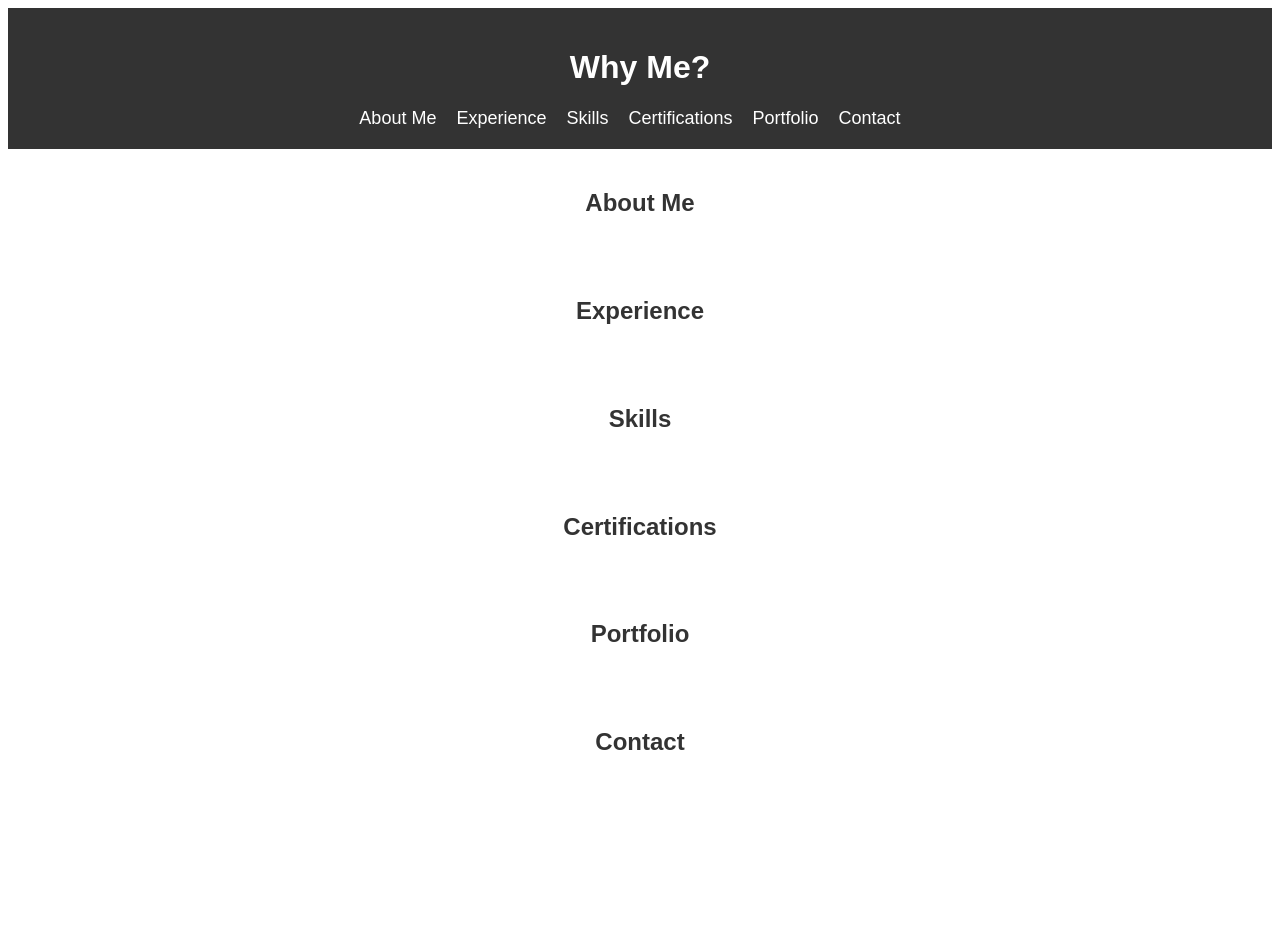
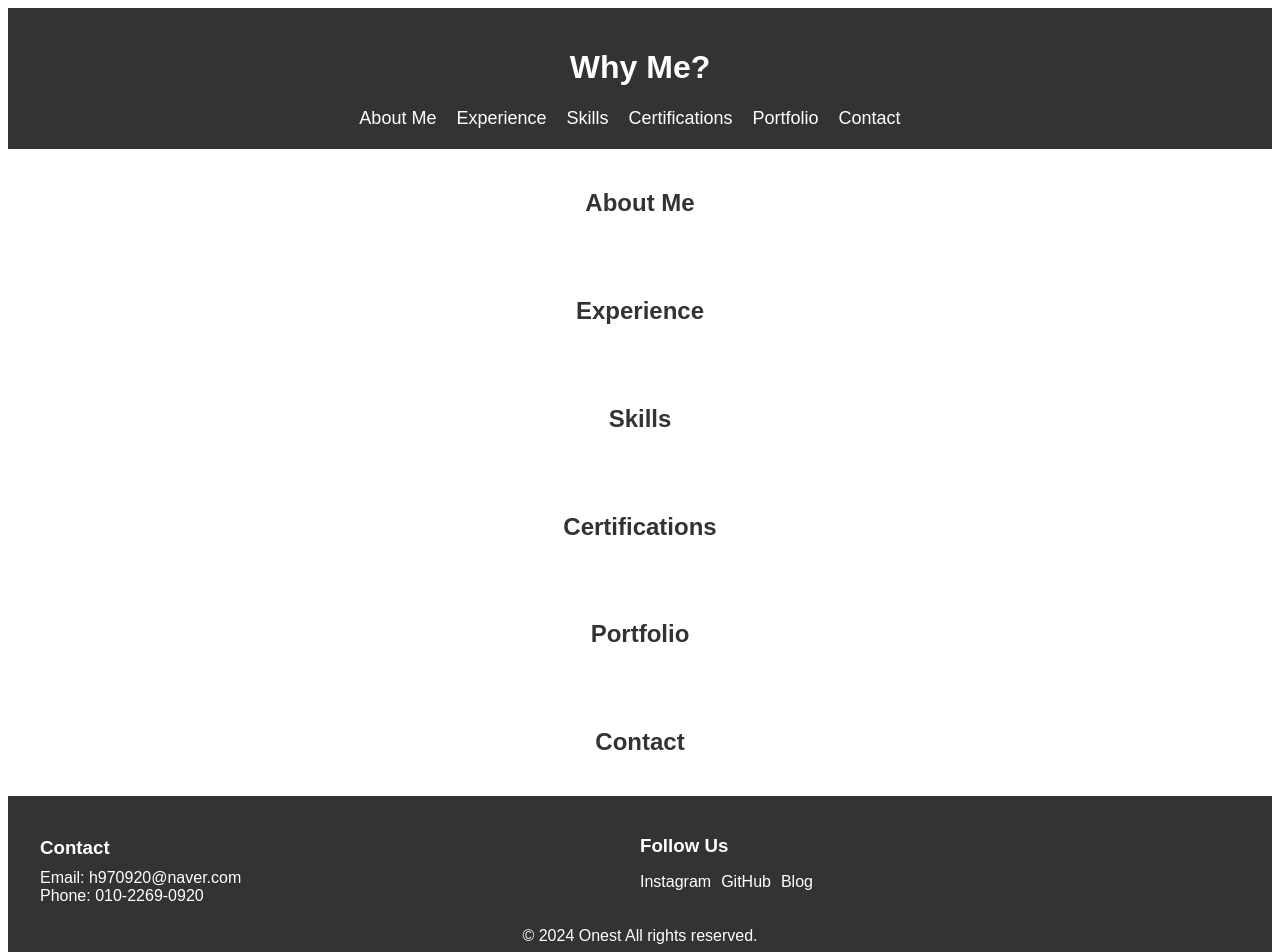
Before and after one commit to h970920/onepage_portfolio, a React (Create React App) app: page / in a window 1280 px wide. Shown: the top 952 px of the page. Before the commit the page ends 804 px from the top, so only its background shows below. Built offline with nearby package versions, Linux system fonts and the light colour scheme.

Commit message:
푸터 내용 편집

```diff
--- a/src/App.js
+++ b/src/App.js
@@ -3,12 +3,14 @@ import React from "react";
 import "./styles/App.css";
 import Header from "./components/Header";
 import Content from "./components/Content";
+import Footer from "./components/Footer";
 
 function App() {
   return (
     <div className="App">
       <Header />
       <Content />
+      <Footer />
     </div>
   );
 }
--- a/src/components/Footer.js
+++ b/src/components/Footer.js
@@ -8,26 +8,26 @@ const Footer = () => {
       <div className="container">
         <div className="contact-info">
           <h3>Contact</h3>
-          <p>Email: example@example.com</p>
-          <p>Phone: 123-456-7890</p>
+          <p>Email: h970920@naver.com</p>
+          <p>Phone: 010-2269-0920</p>
         </div>
         <div className="social-links">
           <h3>Follow Us</h3>
           <ul>
             <li>
-              <a href="#">Facebook</a>
+              <a href="#">Instagram</a>
             </li>
             <li>
-              <a href="#">Twitter</a>
+              <a href="#">GitHub</a>
             </li>
             <li>
-              <a href="#">Instagram</a>
+              <a href="#">Blog</a>
             </li>
           </ul>
         </div>
       </div>
       <div className="copyright">
-        <p>&copy; 2024 Why Me? All rights reserved.</p>
+        <p>&copy; 2024 Onest All rights reserved.</p>
       </div>
     </footer>
   );
--- /dev/null
+++ b/src/styles/Footer.css
@@ -0,0 +1,57 @@
+/* src/styles/Footer.css */
+footer {
+  background-color: #333;
+  color: #fff;
+  padding: 20px 0;
+}
+
+.container {
+  display: flex;
+  justify-content: space-between;
+  align-items: center;
+  max-width: 1200px;
+  margin: 0 auto;
+  padding: 0 20px;
+}
+
+.contact-info,
+.social-links {
+  flex: 1;
+}
+
+.contact-info h3,
+.social-links h3 {
+  margin-bottom: 10px;
+}
+
+.contact-info p {
+  margin: 0;
+}
+
+.social-links ul {
+  list-style-type: none;
+  padding: 0;
+}
+
+.social-links ul li {
+  display: inline;
+  margin-right: 10px;
+}
+
+.social-links ul li:last-child {
+  margin-right: 0;
+}
+
+.social-links ul li a {
+  color: #fff;
+  text-decoration: none;
+}
+
+.social-links ul li a:hover {
+  text-decoration: underline;
+}
+
+.copyright {
+  text-align: center;
+  margin-top: 20px;
+}
```
